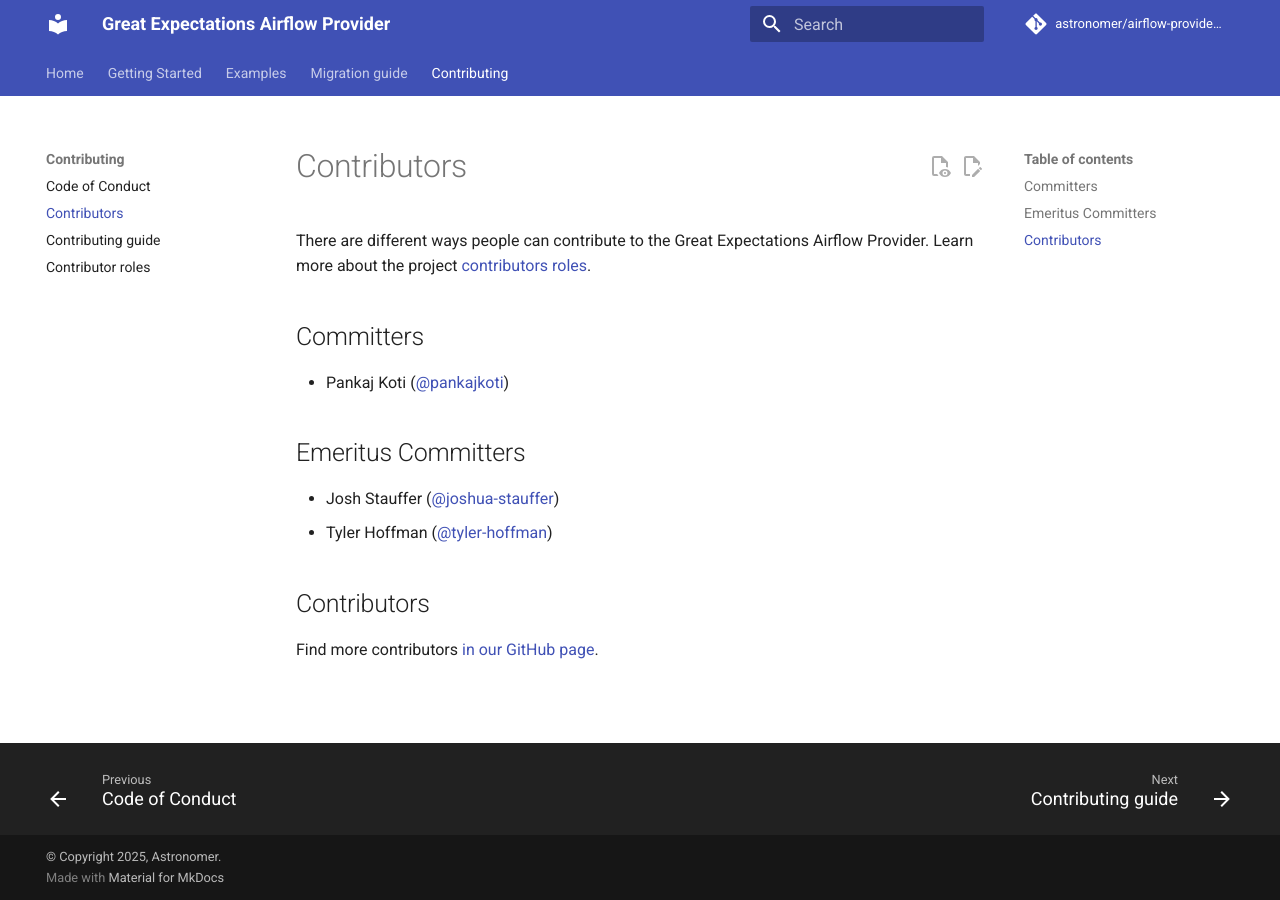
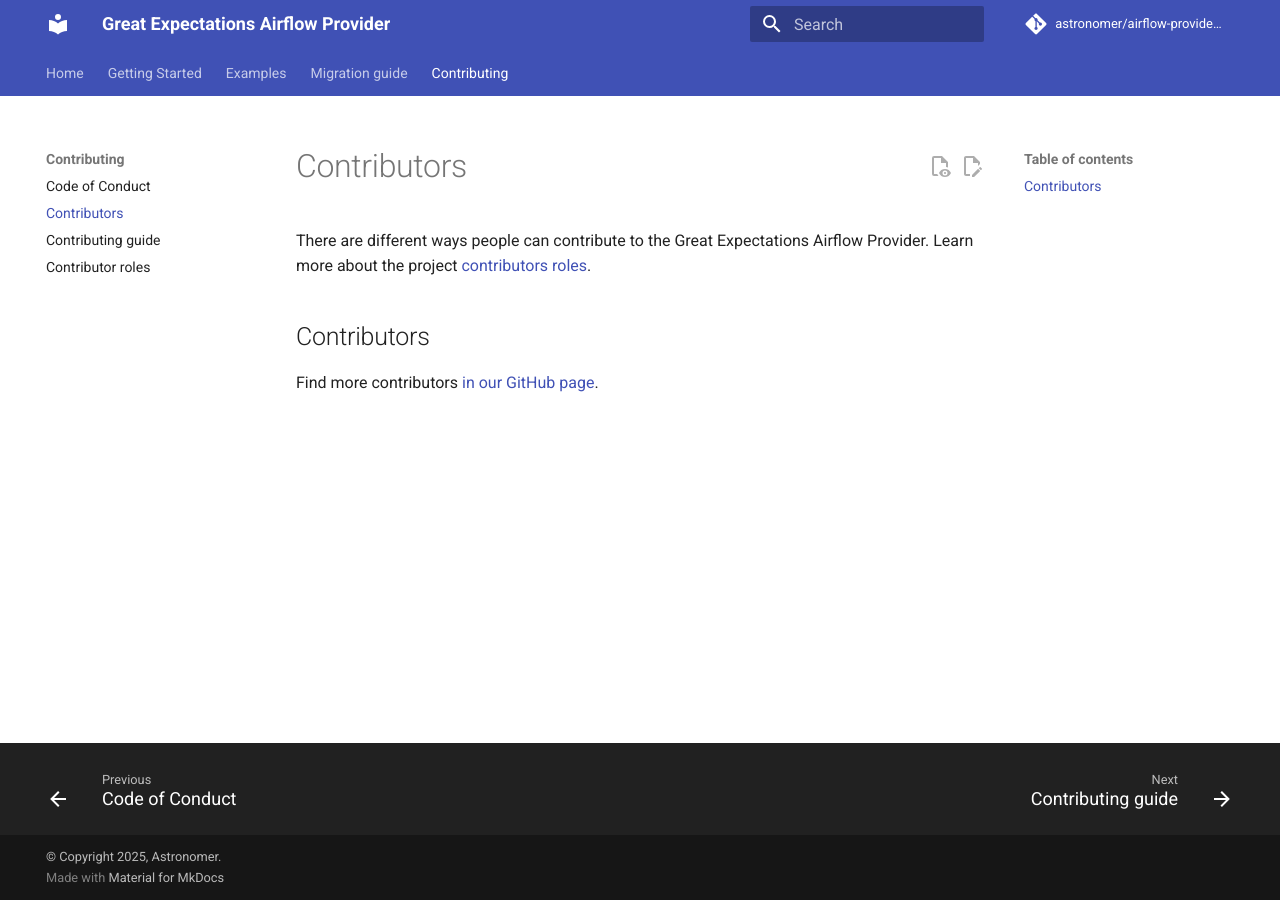
Before and after one commit to astronomer/airflow-provider-great-expectations, an MkDocs documentation site: the page built from docs/contributing/contributors.md, in a window 1280 px wide. Built offline with MkDocs 1.6.1 and Material for MkDocs 9.7.7, drawn with Linux system fonts in a browser that asks for light colours; comment, search, counter and statistics services are not loaded; the version menu is left out.

Commit message:
Apply suggestions from code review

```diff
--- a/docs/contributing/contributors.md
+++ b/docs/contributing/contributors.md
@@ -3,14 +3,6 @@
 There are different ways people can contribute to the Great Expectations Airflow Provider.
 Learn more about the project [contributors roles](/docs/contributing/contributor-roles.md).
 
-## Committers
-
-* Pankaj Koti ([@pankajkoti](https://github.com/pankajkoti))
-
-## Emeritus Committers
-
-* Josh Stauffer ([@joshua-stauffer](https://github.com/joshua-stauffer))
-* Tyler Hoffman ([@tyler-hoffman](https://github.com/tyler-hoffman))
 
 ## Contributors
 
```
Also changed, not shown: docs/contributing/contributing-guide.md (+1 -1 lines), docs/examples.md (+1 -1 lines), docs/getting-started.md (+4 -4 lines), docs/migration-guide.md (+2 -2 lines), mkdocs.yml (line endings or trailing spaces).
